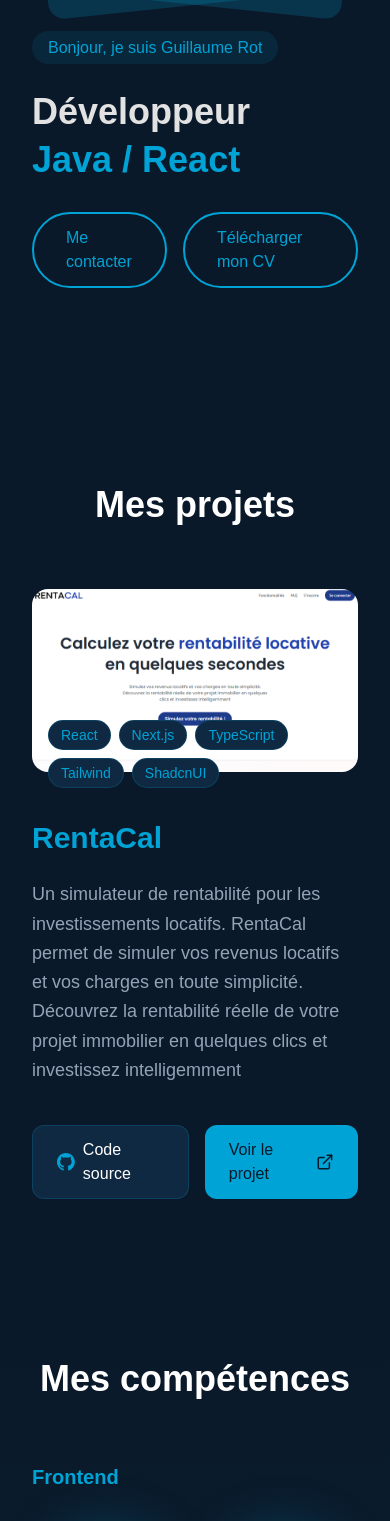
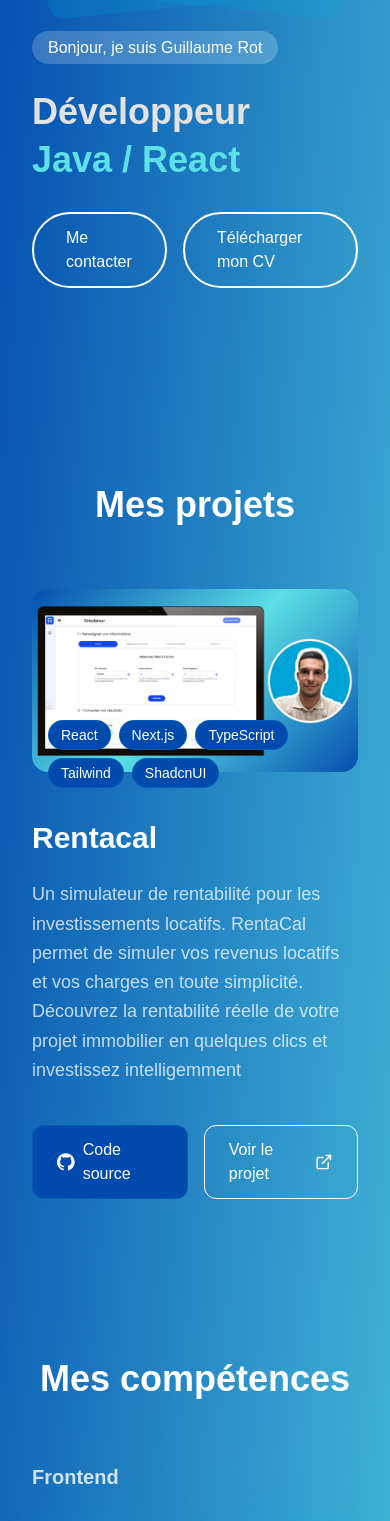
Before and after one commit to guillaumeRot/portfolio, a Next.js app: page / in a window 390 px wide. Shown: the part 439-1960 px from the top of the page. Built offline with nearby package versions, Linux system fonts and the light colour scheme.

Commit message:
feat: new theme

```diff
--- a/src/app/page.tsx
+++ b/src/app/page.tsx
@@ -7,7 +7,7 @@ import Skills from "@/components/Skills";
 
 export default function Home() {
   return (
-    <main className="min-h-screen bg-primary text-white">
+    <main className="min-h-screen bg-gradient-to-br from-[#004aad] to-[#5de0e6] text-white">
       <Navigation />
       <HeroSection />
       <FeaturedProjects />
--- a/src/components/AboutSection.tsx
+++ b/src/components/AboutSection.tsx
@@ -57,7 +57,7 @@ const AboutSection = () => {
             <div className="absolute top-0 left-0 w-32 h-32 bg-accent/20 rounded-full blur-3xl -z-10" />
             <div className="absolute bottom-0 right-0 w-32 h-32 bg-accent/20 rounded-full blur-3xl -z-10" />
 
-            <div className="space-y-6 text-text-secondary leading-relaxed">
+            <div className="space-y-6 text-white/90 leading-relaxed">
               <p>
                 Bonjour ! Développeur expérimenté depuis plus de 7 ans, basé à
                 Rennes et issu d&apos;une école d&apos;ingénieur, j&apos;ai eu
--- a/src/components/ContactSection.tsx
+++ b/src/components/ContactSection.tsx
@@ -87,7 +87,7 @@ const ContactSection = () => {
         </h2>
 
         <p
-          className={`text-text-secondary mb-12 transform transition-all duration-700 delay-200
+          className={`text-white/90 mb-12 transform transition-all duration-700 delay-200
                       ${
                         isVisible
                           ? "translate-y-0 opacity-100"
@@ -116,7 +116,7 @@ const ContactSection = () => {
                 onChange={handleChange}
                 placeholder="Votre nom"
                 required
-                className="w-full px-4 py-3 bg-secondary rounded-lg focus:outline-none focus:ring-2
+                className="w-full px-4 py-3 bg-secondary/50 backdrop-blur-sm rounded-lg focus:outline-none focus:ring-2
                          focus:ring-accent text-text-primary placeholder-text-secondary"
               />
             </div>
@@ -128,7 +128,7 @@ const ContactSection = () => {
                 onChange={handleChange}
                 placeholder="Votre email"
                 required
-                className="w-full px-4 py-3 bg-secondary rounded-lg focus:outline-none focus:ring-2
+                className="w-full px-4 py-3 bg-secondary/50 backdrop-blur-sm rounded-lg focus:outline-none focus:ring-2
                          focus:ring-accent text-text-primary placeholder-text-secondary"
               />
             </div>
@@ -142,7 +142,7 @@ const ContactSection = () => {
               placeholder="Votre message"
               required
               rows={6}
-              className="w-full px-4 py-3 bg-secondary rounded-lg focus:outline-none focus:ring-2
+              className="w-full px-4 py-3 bg-secondary/50 backdrop-blur-sm rounded-lg focus:outline-none focus:ring-2
                        focus:ring-accent text-text-primary placeholder-text-secondary resize-none"
             />
           </div>
@@ -151,7 +151,7 @@ const ContactSection = () => {
             type="submit"
             disabled={isSubmitting}
             className={`inline-flex items-center justify-center gap-2 px-8 py-3
-                       bg-gradient-to-r from-accent/10 to-accent/5
+                       bg-white
                        text-accent
                        rounded-xl
                        transition-all duration-300
@@ -217,7 +217,7 @@ const ContactSection = () => {
             href="https://github.com/guillaumeRot"
             target="_blank"
             rel="noopener noreferrer"
-            className="text-text-secondary hover:text-accent transition-colors"
+            className="text-white hover:text-[#004aad] transition-colors"
           >
             <svg
               xmlns="http://www.w3.org/2000/svg"
@@ -233,7 +233,7 @@ const ContactSection = () => {
             href="https://www.linkedin.com/in/guillaume-rot/"
             target="_blank"
             rel="noopener noreferrer"
-            className="text-text-secondary hover:text-accent transition-colors"
+            className="text-white hover:text-[#004aad] transition-colors"
           >
             <svg
               xmlns="http://www.w3.org/2000/svg"
--- a/src/components/FeaturedProjects.tsx
+++ b/src/components/FeaturedProjects.tsx
@@ -17,10 +17,10 @@ const FeaturedProjects = () => {
 
   const projects: Project[] = [
     {
-      title: "RentaCal",
+      title: "Rentacal",
       description:
         "Un simulateur de rentabilité pour les investissements locatifs. RentaCal permet de simuler vos revenus locatifs et vos charges en toute simplicité. Découvrez la rentabilité réelle de votre projet immobilier en quelques clics et investissez intelligemment",
-      image: "/rentacal.jpg",
+      image: "/rentacal.png",
       technologies: ["React", "Next.js", "TypeScript", "Tailwind", "ShadcnUI"],
       liveUrl: "https://rentacal.vercel.app/",
       githubUrl: "https://github.com/guillaumeRot/rentacal",
@@ -93,7 +93,7 @@ const FeaturedProjects = () => {
                   {project.technologies.map((tech) => (
                     <span
                       key={tech}
-                      className="bg-secondary px-3 py-1 rounded-full text-sm font-medium text-accent border border-accent/20"
+                      className="bg-[#004aad] px-3 py-1 rounded-full text-sm font-medium text-white border border-accent/20"
                     >
                       {tech}
                     </span>
@@ -103,10 +103,10 @@ const FeaturedProjects = () => {
 
               {/* Content Section */}
               <div className="w-full md:w-2/5 space-y-6">
-                <h3 className="text-3xl font-bold text-accent">
+                <h3 className="text-3xl font-bold text-white">
                   {project.title}
                 </h3>
-                <p className="text-text-secondary text-lg leading-relaxed">
+                <p className="text-white/75 text-lg leading-relaxed">
                   {project.description}
                 </p>
                 <div className="flex gap-4 pt-4">
@@ -115,7 +115,7 @@ const FeaturedProjects = () => {
                       href={project.githubUrl}
                       target="_blank"
                       rel="noopener noreferrer"
-                      className="inline-flex items-center gap-2 px-6 py-3 rounded-xl bg-secondary hover:bg-accent/10 transition-colors border border-accent/20 hover:border-accent/40"
+                      className="inline-flex items-center gap-2 px-6 py-3 rounded-xl bg-[#004aad] hover:bg-accent transition-colors border border-accent/20 hover:border-white"
                     >
                       <svg
                         xmlns="http://www.w3.org/2000/svg"
@@ -123,7 +123,7 @@ const FeaturedProjects = () => {
                         height="20"
                         viewBox="0 0 24 24"
                         fill="currentColor"
-                        className="text-accent"
+                        className="text-white"
                       >
                         <path d="M12 0c-6.626 0-12 5.373-12 12 0 5.302 3.438 9.8 8.207 11.387.599.111.793-.261.793-.577v-2.234c-3.338.726-4.033-1.416-4.033-1.416-.546-1.387-1.333-1.756-1.333-1.756-1.089-.745.083-.729.083-.729 1.205.084 1.839 1.237 1.839 1.237 1.07 1.834 2.807 1.304 3.492.997.107-.775.418-1.305.762-1.604-2.665-.305-5.467-1.334-5.467-5.931 0-1.311.469-2.381 1.236-3.221-.124-.303-.535-1.524.117-3.176 0 0 1.008-.322 3.301 1.23.957-.266 1.983-.399 3.003-.404 1.02.005 2.047.138 3.006.404 2.291-1.552 3.297-1.23 3.297-1.23.653 1.653.242 2.874.118 3.176.77.84 1.235 1.911 1.235 3.221 0 4.609-2.807 5.624-5.479 5.921.43.372.823 1.102.823 2.222v3.293c0 .319.192.694.801.576 4.765-1.589 8.199-6.086 8.199-11.386 0-6.627-5.373-12-12-12z" />
                       </svg>
@@ -135,7 +135,7 @@ const FeaturedProjects = () => {
                       href={project.liveUrl}
                       target="_blank"
                       rel="noopener noreferrer"
-                      className="inline-flex items-center gap-2 px-6 py-3 rounded-xl bg-accent text-primary hover:bg-accent/90 transition-colors"
+                      className="inline-flex items-center gap-2 px-6 py-3 rounded-xl bg-transparent border border-white text-white hover:bg-accent/90 transition-colors"
                     >
                       <span>Voir le projet</span>
                       <svg
--- a/src/components/HeroSection.tsx
+++ b/src/components/HeroSection.tsx
@@ -53,20 +53,21 @@ const HeroSection = () => {
                           }`}
           >
             <div className="mb-8">
-              <span className="bg-accent/10 text-accent px-4 py-2 rounded-full text-md md:text-2xl">
+              {/* <span className="bg-accent/10 text-accent px-4 py-2 rounded-full text-md md:text-2xl"> */}
+              <span className="bg-white/20 text-white px-4 py-2 rounded-full text-md md:text-2xl">
                 Bonjour, je suis Guillaume Rot
               </span>
             </div>
             <h1 className="text-4xl md:text-6xl font-bold mb-8">
               <span className="text-text-primary block mb-2">Développeur</span>
-              <span className="text-accent">Java / React</span>
+              <span className="text-[#5de0e6]">Java / React</span>
             </h1>
 
             <div className="flex gap-4">
               <Link
                 href="#contact"
-                className={`inline-block border-2 border-accent text-accent px-8 py-3 rounded-full
-                           hover:bg-accent hover:text-primary transition-all duration-300
+                className={`inline-block border-2 border-white text-white px-8 py-3 rounded-full
+                           hover:bg-white hover:text-[#004aad] transition-all duration-300
                            transform transition-all duration-200 delay-50
                            ${
                              isVisible
@@ -80,8 +81,8 @@ const HeroSection = () => {
               <Link
                 href="/cv-guillaume-rot.pdf"
                 target="_blank"
-                className={`inline-block border-2 border-accent text-accent px-8 py-3 rounded-full
-                           hover:bg-accent hover:text-primary transition-all duration-300
+                className={`inline-block border-2 border-white text-white px-8 py-3 rounded-full
+                           hover:bg-white hover:text-[#004aad] transition-all duration-300
                            transform transition-all duration-200 delay-50
                            ${
                              isVisible
@@ -105,7 +106,7 @@ const HeroSection = () => {
           <div className="animate-bounce">
             <svg
               xmlns="http://www.w3.org/2000/svg"
-              className="h-6 w-6 text-accent"
+              className="h-6 w-6 text-[#5de0e6]"
               fill="none"
               viewBox="0 0 24 24"
               stroke="currentColor"
--- a/src/components/Skills.tsx
+++ b/src/components/Skills.tsx
@@ -27,7 +27,7 @@ const Skills = () => {
     <div id="competences" className="group relative">
       <div className="absolute inset-0 bg-accent/20 blur-xl rounded-full group-hover:bg-accent/30 transition-all duration-300" />
       <div
-        className="relative bg-secondary border border-accent/20 backdrop-blur-sm
+        className="relative bg-[#004aad] border border-accent/20 backdrop-blur-sm
                     px-8 py-8 rounded-2xl text-center
                     hover:border-accent/40 transform hover:-translate-y-1
                     transition-all duration-300"
@@ -54,7 +54,7 @@ const Skills = () => {
     items: Array<{ name: string; logo: string }>;
   }) => (
     <div>
-      <h3 className="text-xl font-semibold mb-8 text-accent">{title}</h3>
+      <h3 className="text-xl font-semibold mb-8 text-white/80">{title}</h3>
       <div className="grid grid-cols-2 md:grid-cols-3 lg:grid-cols-4 gap-6">
         {items.map((skill) => (
           <SkillBadge key={skill.name} {...skill} />
```
Also changed, not shown: public/rentacal.jpg (deleted), public/rentacal.png (added).
